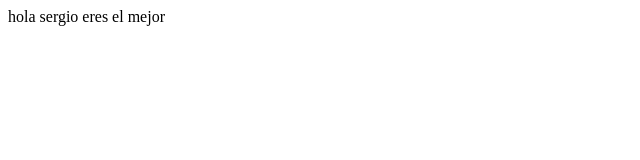
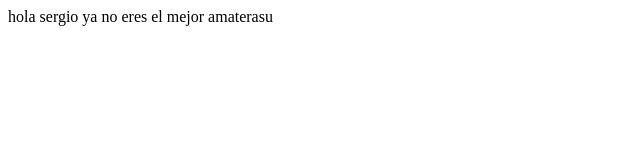
Before and after one commit to SermosmaDotLag/simulacros, a plain HTML site: page sprint-guille/vista_guille_sprint3a.html in a window 1280 px wide. Shown: the whole page, without its empty margins (0-640 px from the left). Drawn offline with Linux system fonts and the light colour scheme.

Commit message:
he modificado las vistas

```diff
--- a/sprint-guille/vista_guille_sprint3a.html
+++ b/sprint-guille/vista_guille_sprint3a.html
@@ -6,6 +6,6 @@
     <title>Document</title>
 </head>
 <body>
-    hola sergio eres el mejor
+    hola sergio ya no eres el mejor amaterasu
 </body>
 </html>
```
